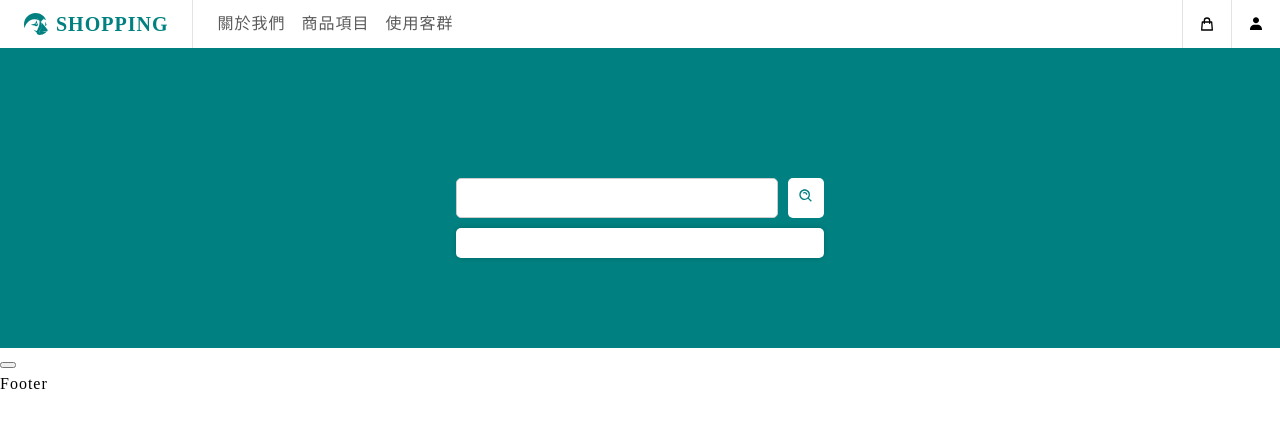
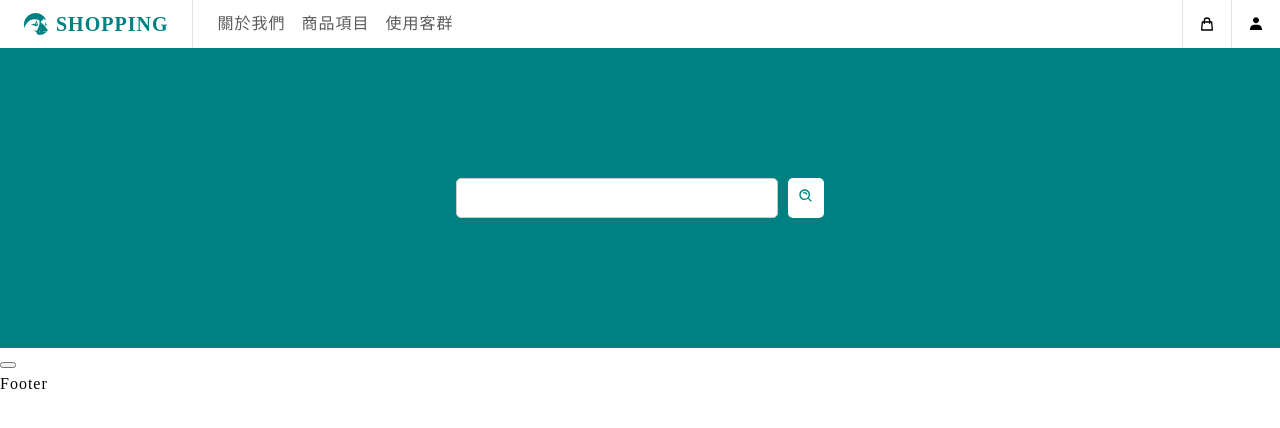
Before and after one commit to IffyArt/shopping-cart-project, a Next.js app: page / in a window 1280 px wide. Shown: the top 428 px of the page. Built offline with nearby package versions, Linux system fonts and the light colour scheme.

Commit message:
feat(Header): create keyword filter check

```diff
--- a/src/components/Header/index.tsx
+++ b/src/components/Header/index.tsx
@@ -19,6 +19,9 @@ const Header = (props: Props) => {
   const { register, handleSubmit, watch, setValue } = useForm();
 
   const currentKeyword = watch('keyword');
+  const keywordFilter = keywords.filter(
+    (item) => item.includes(currentKeyword) && item !== currentKeyword,
+  );
 
   const onSubmit = (data: any) => console.log(data);
 
@@ -29,15 +32,15 @@ const Header = (props: Props) => {
         <button type='submit'>
           <BiSearchAlt />
         </button>
-        <ul className={styles.keywordsDropDown}>
-          {keywords
-            .filter((item) => item.includes(currentKeyword))
-            .map((keyword) => (
+        {!!keywordFilter.length && (
+          <ul className={styles.keywordsDropDown}>
+            {keywordFilter.map((keyword) => (
               <li key={keyword} onClick={() => setValue('keyword', keyword)}>
                 {keyword}
               </li>
             ))}
-        </ul>
+          </ul>
+        )}
       </form>
     </header>
   );
```
